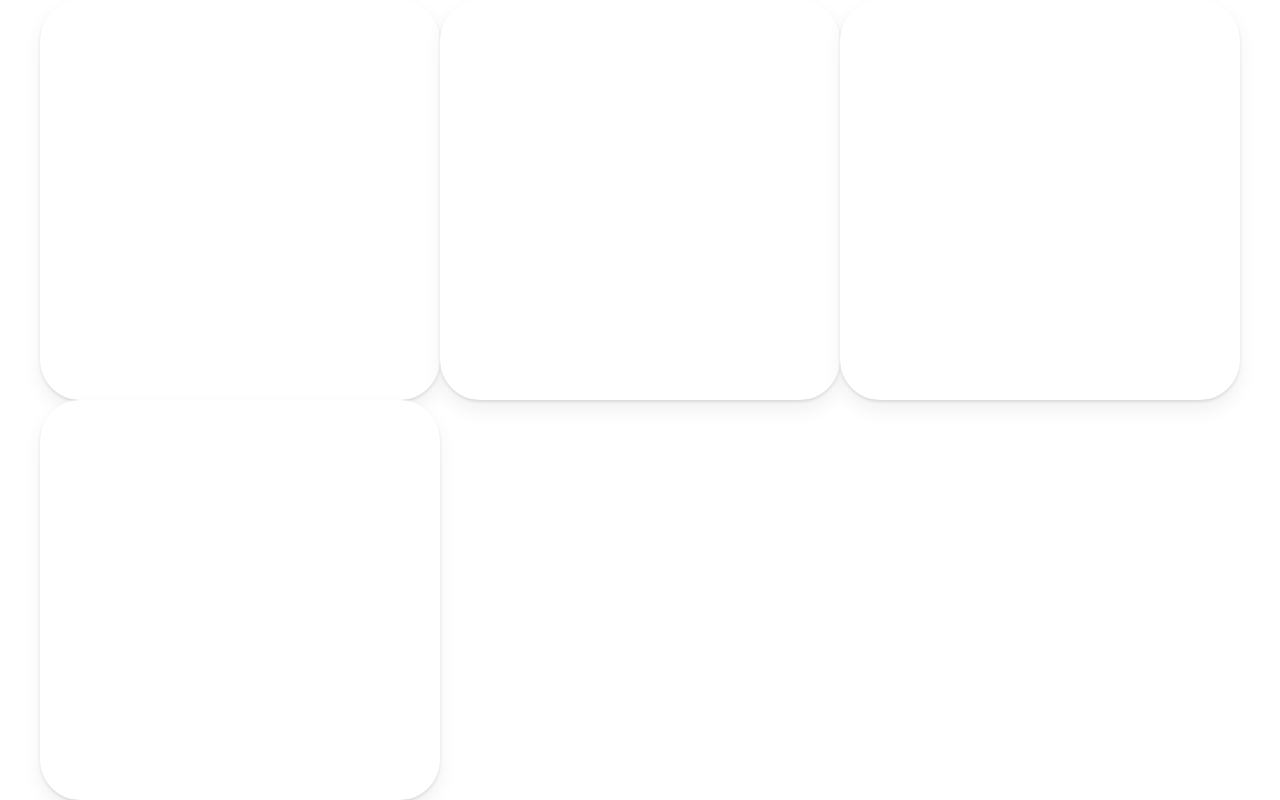
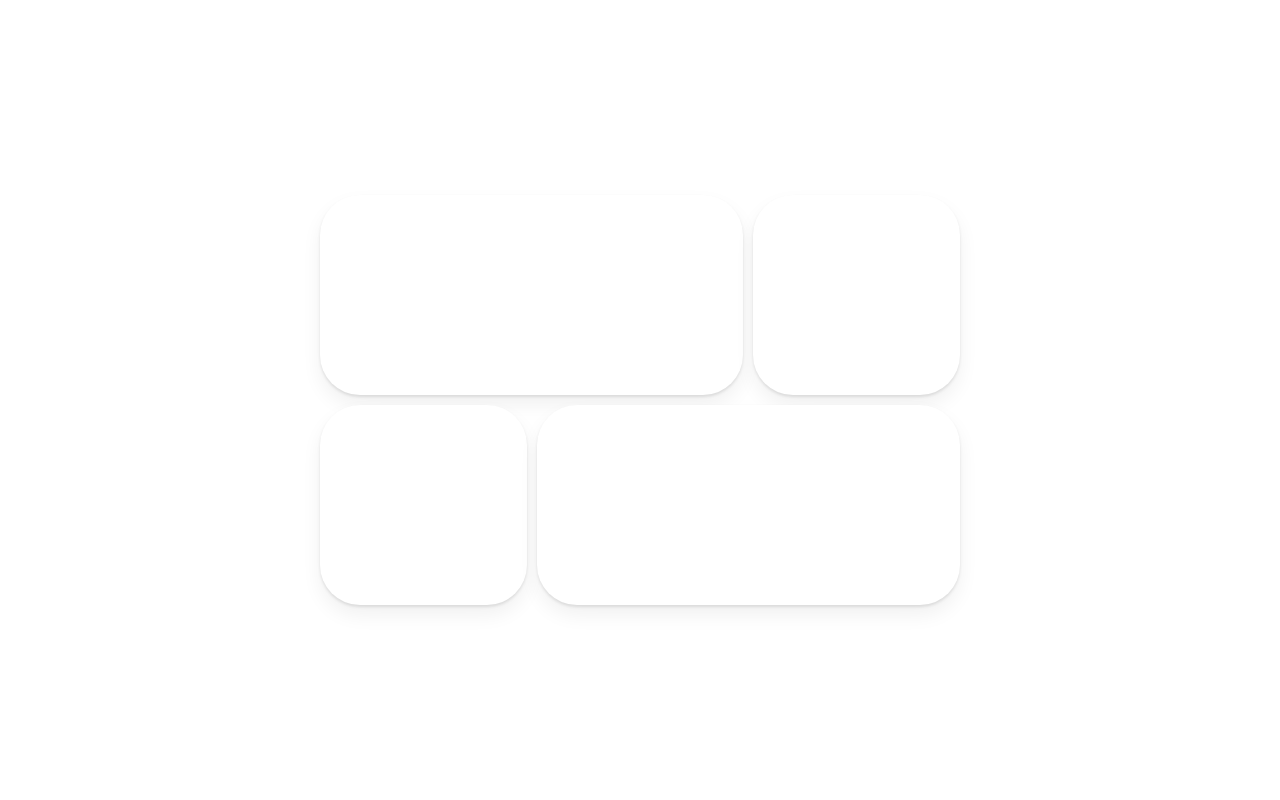
Before and after one commit to johj703/react_masterclass, a React (Create React App) app in the folder animation/: page / in a window 1280 px wide. Built offline with nearby package versions, Linux system fonts and the light colour scheme.

Commit message:
여러가지 사각형 중에서 하나를 클릭했을 때, 가운데로 이동하면서 커지는 animation 세팅

```diff
--- a/animation/src/App.tsx
+++ b/animation/src/App.tsx
@@ -14,16 +14,18 @@ const Wrapper = styled(motion.div)`
 const Grid = styled.div`
   display: grid;
   grid-template-columns: repeat(3, 1fr);
+  width: 50vw;
+  gap: 10px;
+  div:first-child,
+  div:last-child {
+    grid-column: span 2;
+  }
 `;
 
 const Box = styled(motion.div)`
-  width: 400px;
-  height: 400px;
   background-color: rgba(255, 255, 255, 1);
   border-radius: 40px;
-  display: flex;
-  justify-content: center;
-  align-items: center;
+  height: 200px;
   box-shadow: 0 2px 3px rgba(0, 0, 0, 0.1), 0 10px 20px rgba(0, 0, 0, 0.06);
 `;
 
```
